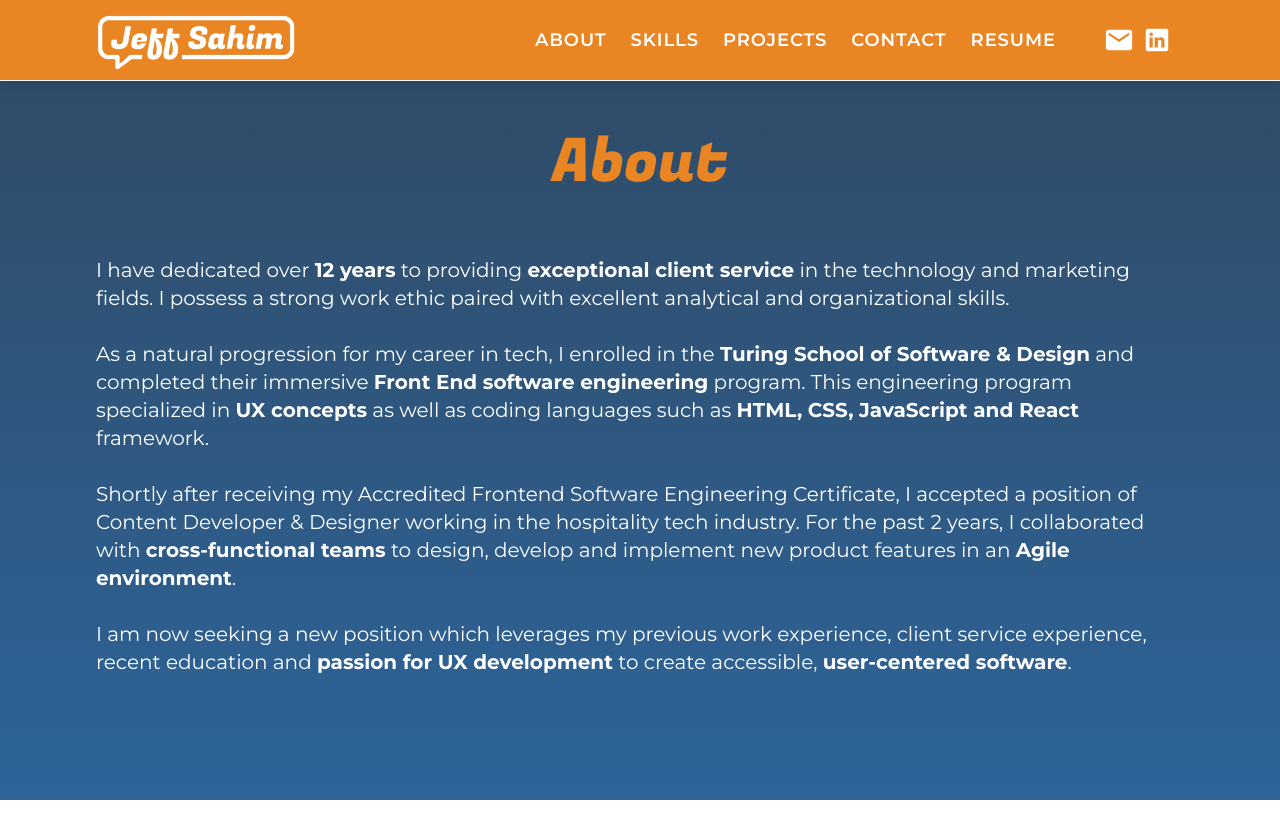
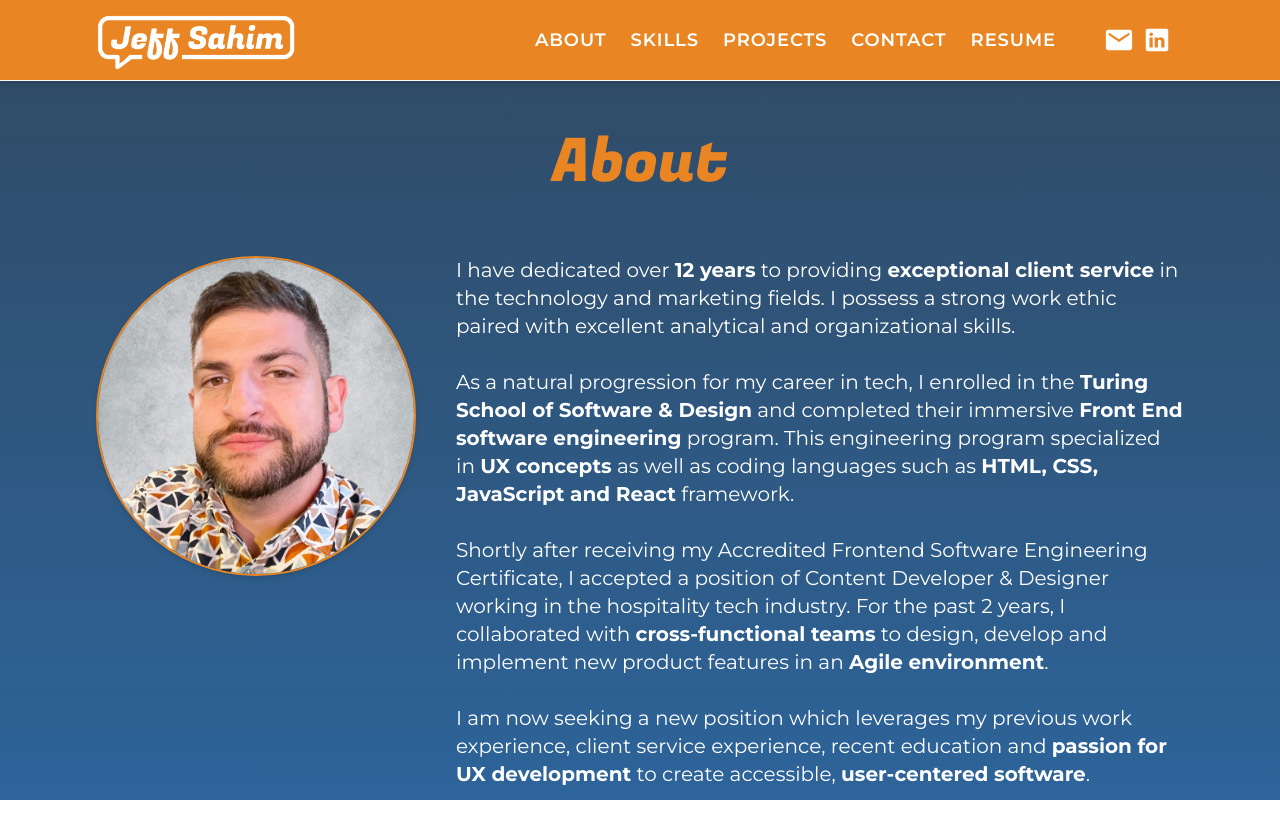
Before and after one commit to jsahim/portfolio, a Next.js app: page /about in a window 1280 px wide. Shown: the top 838 px of the page. Before the commit the page ends 800 px from the top, so only its background shows below. Built offline with nearby package versions, Linux system fonts and the light colour scheme.

Commit message:
Update style

```diff
--- a/src/app/about/page.tsx
+++ b/src/app/about/page.tsx
@@ -1,10 +1,15 @@
+import Image from 'next/image'
+
 export default function About() {
 
 
   return (
     <div className="w-[85%] pb-16">
       <h1 className="font-fugaz text-6xl text-[#e98522] text-center m-5 mb-16">About</h1>
-      <p className="text-white text-xl">I have dedicated over <strong>12 years</strong> to providing <strong>exceptional client service</strong> in the technology and marketing fields. I possess a strong work ethic paired with excellent analytical and organizational skills.<br/><br/> As a natural progression for my career in tech, I enrolled in the <strong>Turing School of Software & Design</strong> and completed their immersive <strong>Front End software engineering</strong> program. This engineering program specialized in <strong>UX concepts</strong> as well as coding languages such as <strong>HTML, CSS, JavaScript and React</strong> framework. <br/><br/>Shortly after receiving my Accredited Frontend Software Engineering Certificate, I accepted a position of Content Developer & Designer working in the hospitality tech industry. For the past 2 years, I collaborated with <strong>cross-functional teams</strong> to design, develop and implement new product features in an <strong>Agile environment</strong>. <br/><br/>I am now seeking a new position which leverages my previous work experience, client service experience, recent education and <strong>passion for UX development</strong> to create accessible, <strong>user-centered software</strong>.</p>
+      <div className='flex flex-col md:flex-row justify-center items-center md:items-start'>
+        <Image className="w-[55vw] h-[55vw] md:w-[25vw] md:h-[25vw] mb-10 mb:mr-0 mr-0 md:mr-10 rounded-full border-2 border-[#e98522] shadow-md" height={500} width={500} src="/images/headshot.png" alt="Headshot" />
+        <p className="text-white text-xl">I have dedicated over <strong>12 years</strong> to providing <strong>exceptional client service</strong> in the technology and marketing fields. I possess a strong work ethic paired with excellent analytical and organizational skills.<br/><br/> As a natural progression for my career in tech, I enrolled in the <strong>Turing School of Software & Design</strong> and completed their immersive <strong>Front End software engineering</strong> program. This engineering program specialized in <strong>UX concepts</strong> as well as coding languages such as <strong>HTML, CSS, JavaScript and React</strong> framework. <br/><br/>Shortly after receiving my Accredited Frontend Software Engineering Certificate, I accepted a position of Content Developer & Designer working in the hospitality tech industry. For the past 2 years, I collaborated with <strong>cross-functional teams</strong> to design, develop and implement new product features in an <strong>Agile environment</strong>. <br/><br/>I am now seeking a new position which leverages my previous work experience, client service experience, recent education and <strong>passion for UX development</strong> to create accessible, <strong>user-centered software</strong>.</p>
+      </div>
     </div>
   )
 }
```
Also changed, not shown: public/images/headshot.png (added).
